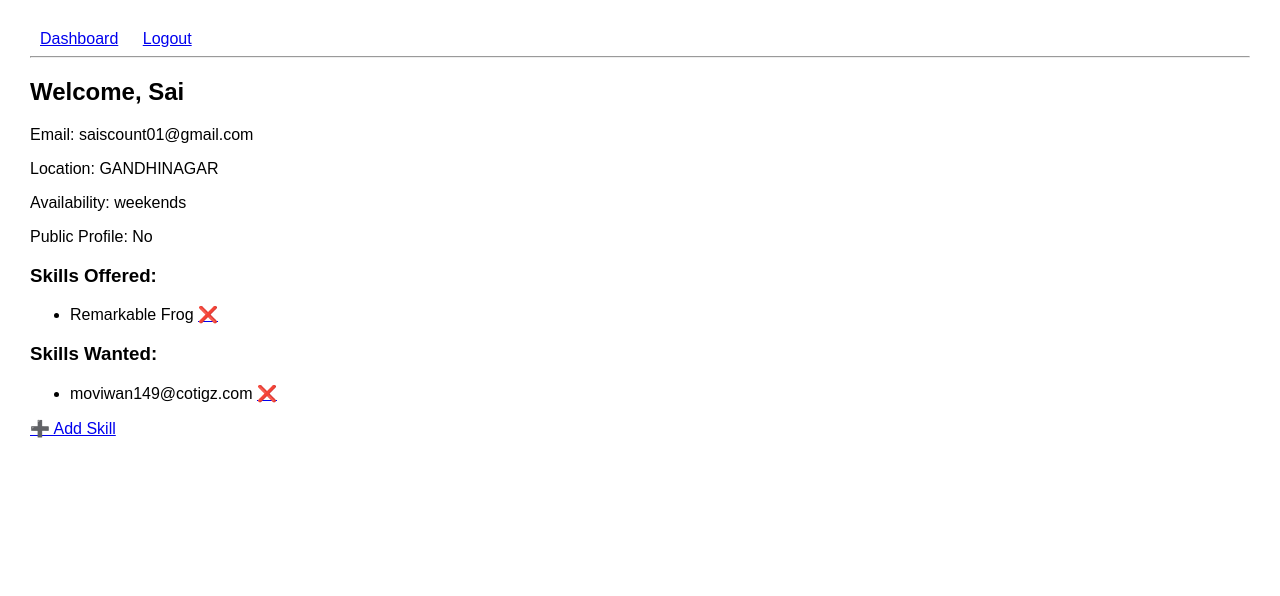
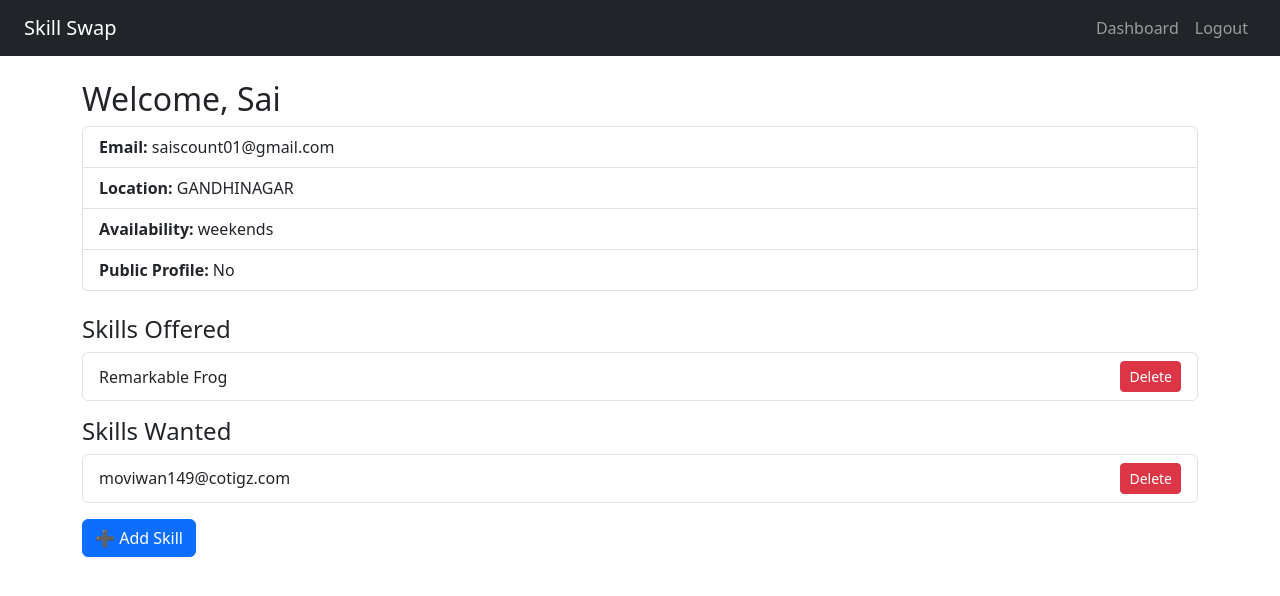
Before and after one commit to JAMPANIKOMAL/Skill-Swap-Platform-Odoo-Hackathon-2025-Round-01, a Flask app: page /dashboard in a window 1280 px wide. Shown: the top 596 px of the page. Run offline with Flask 3, Linux system fonts and the light colour scheme; a user stored in the database is signed in.

Commit message:
Upload files

```diff
--- a/skill_swap_platform/app/routes.py
+++ b/skill_swap_platform/app/routes.py
@@ -85,3 +85,22 @@
     db.session.commit()
     flash('Skill deleted.', 'info')
     return redirect(url_for('main.dashboard'))
+
+@main.route('/public_profiles')
+def public_profiles():
+    from sqlalchemy import or_
+
+    skill_filter = request.args.get('skill', '').lower()
+    availability_filter = request.args.get('availability', '')
+
+    users = User.query.filter_by(is_public=True)
+
+    if availability_filter:
+        users = users.filter(User.availability == availability_filter)
+
+    users = users.all()
+
+    if skill_filter:
+        users = [u for u in users if any(skill_filter in s.name.lower() for s in u.skills_offered + u.skills_wanted)]
+
+    return render_template('public_profiles.html', users=users)
--- a/skill_swap_platform/app/templates/dashboard.html
+++ b/skill_swap_platform/app/templates/dashboard.html
@@ -1,28 +1,36 @@
 {% extends "layout.html" %}
 {% block content %}
 <h2>Welcome, {{ user.name }}</h2>
-<p>Email: {{ user.email }}</p>
-<p>Location: {{ user.location }}</p>
-<p>Availability: {{ user.availability }}</p>
-<p>Public Profile: {{ "Yes" if user.is_public else "No" }}</p>
+<ul class="list-group mb-4">
+    <li class="list-group-item"><strong>Email:</strong> {{ user.email }}</li>
+    <li class="list-group-item"><strong>Location:</strong> {{ user.location }}</li>
+    <li class="list-group-item"><strong>Availability:</strong> {{ user.availability }}</li>
+    <li class="list-group-item"><strong>Public Profile:</strong> {{ "Yes" if user.is_public else "No" }}</li>
+</ul>
 
-<h3>Skills Offered:</h3>
-<ul>
+<h4>Skills Offered</h4>
+<ul class="list-group mb-3">
     {% for skill in user.skills_offered %}
-        <li>{{ skill.name }} <a href="{{ url_for('main.delete_skill', skill_id=skill.id) }}">❌</a></li>
+        <li class="list-group-item d-flex justify-content-between align-items-center">
+            {{ skill.name }}
+            <a class="btn btn-sm btn-danger" href="{{ url_for('main.delete_skill', skill_id=skill.id) }}">Delete</a>
+        </li>
     {% else %}
-        <li>No offered skills</li>
+        <li class="list-group-item">No offered skills</li>
     {% endfor %}
 </ul>
 
-<h3>Skills Wanted:</h3>
-<ul>
+<h4>Skills Wanted</h4>
+<ul class="list-group mb-3">
     {% for skill in user.skills_wanted %}
-        <li>{{ skill.name }} <a href="{{ url_for('main.delete_skill', skill_id=skill.id) }}">❌</a></li>
+        <li class="list-group-item d-flex justify-content-between align-items-center">
+            {{ skill.name }}
+            <a class="btn btn-sm btn-danger" href="{{ url_for('main.delete_skill', skill_id=skill.id) }}">Delete</a>
+        </li>
     {% else %}
-        <li>No wanted skills</li>
+        <li class="list-group-item">No wanted skills</li>
     {% endfor %}
 </ul>
 
-<a href="{{ url_for('main.add_skill') }}">➕ Add Skill</a>
+<a class="btn btn-primary" href="{{ url_for('main.add_skill') }}">➕ Add Skill</a>
 {% endblock %}
--- a/skill_swap_platform/app/templates/layout.html
+++ b/skill_swap_platform/app/templates/layout.html
@@ -1,29 +1,38 @@
 <!DOCTYPE html>
-<html>
+<html lang="en">
 <head>
+    <meta charset="UTF-8">
     <title>Skill Swap Platform</title>
-    <style>
-        body { font-family: Arial; margin: 30px; }
-        nav a { margin: 0 10px; }
-        .flash { padding: 10px; margin-bottom: 10px; border: 1px solid #ccc; }
-    </style>
+    <link href="https://cdn.jsdelivr.net/npm/bootstrap@5.3.0/dist/css/bootstrap.min.css" rel="stylesheet">
 </head>
 <body>
-    <nav>
+    <nav class="navbar navbar-expand-lg navbar-dark bg-dark px-4">
+        <a class="navbar-brand" href="#">Skill Swap</a>
+        <div class="collapse navbar-collapse">
+            <ul class="navbar-nav ms-auto">
                 {% if current_user.is_authenticated %}
-            <a href="{{ url_for('main.dashboard') }}">Dashboard</a>
-            <a href="{{ url_for('main.logout') }}">Logout</a>
+                    <li class="nav-item"><a class="nav-link" href="{{ url_for('main.dashboard') }}">Dashboard</a></li>
+                    <li class="nav-item"><a class="nav-link" href="{{ url_for('main.logout') }}">Logout</a></li>
                 {% else %}
-            <a href="{{ url_for('main.login') }}">Login</a>
-            <a href="{{ url_for('main.register') }}">Register</a>
+                    <li class="nav-item"><a class="nav-link" href="{{ url_for('main.login') }}">Login</a></li>
+                    <li class="nav-item"><a class="nav-link" href="{{ url_for('main.register') }}">Register</a></li>
                 {% endif %}
+            </ul>
+        </div>
     </nav>
-    <hr>
+
+    <div class="container mt-4">
         {% with messages = get_flashed_messages(with_categories=true) %}
           {% for category, message in messages %}
-        <div class="flash {{ category }}">{{ message }}</div>
+            <div class="alert alert-{{ category }} alert-dismissible fade show" role="alert">
+              {{ message }}
+              <button type="button" class="btn-close" data-bs-dismiss="alert" aria-label="Close"></button>
+            </div>
           {% endfor %}
         {% endwith %}
         {% block content %}{% endblock %}
+    </div>
+
+    <script src="https://cdn.jsdelivr.net/npm/bootstrap@5.3.0/dist/js/bootstrap.bundle.min.js"></script>
 </body>
 </html>
```
Also changed, not shown: skill_swap_platform/app/templates/add_skill.html (+11 -5 lines), skill_swap_platform/app/templates/login.html (+10 -4 lines), skill_swap_platform/app/templates/public_profiles.html (added, +52 -0 lines), skill_swap_platform/app/templates/register.html (+26 -8 lines), skill_swap_platform/instance/database.db. Lines whose indentation alone changed are shown as unchanged.
